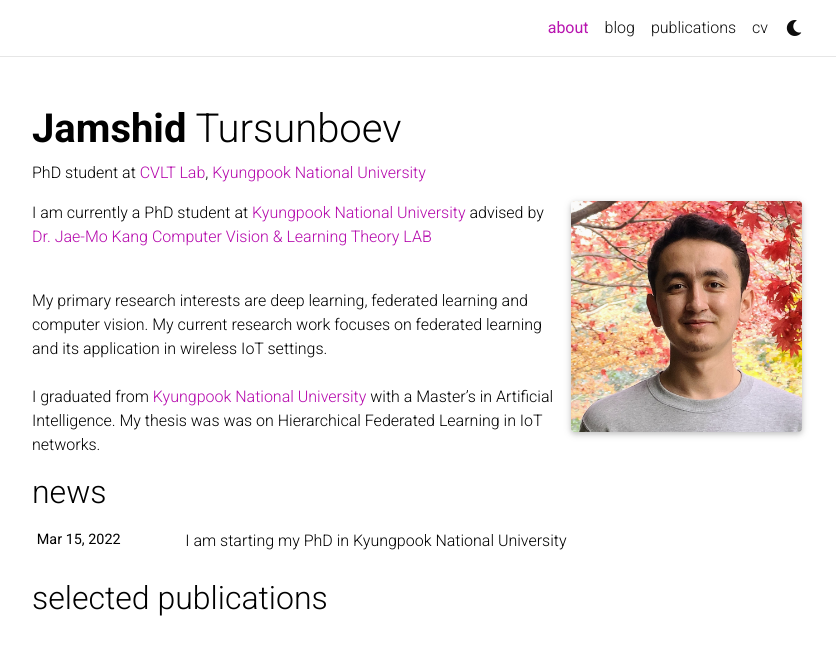
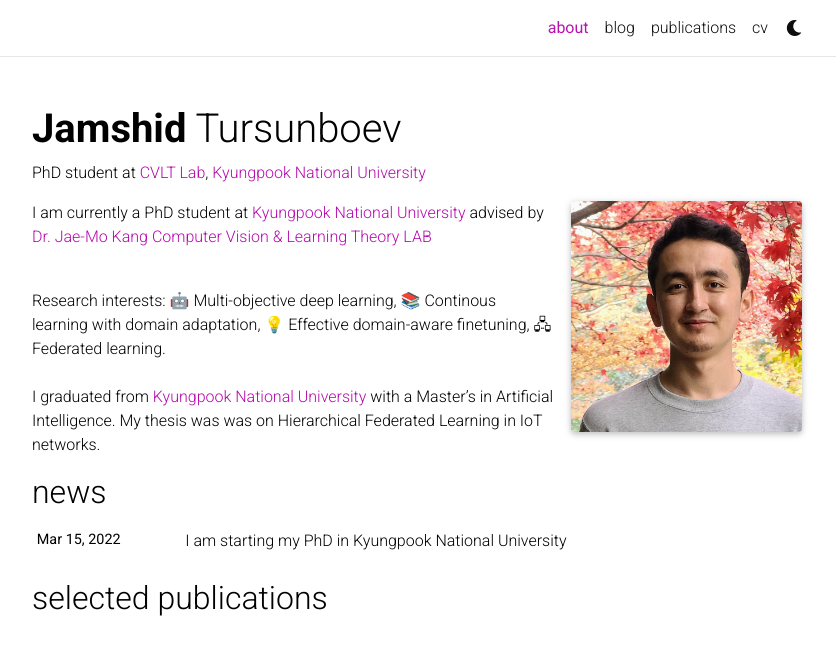
Before and after one commit to gladuz/gladuz.github.io, a Jekyll site: the page built from _pages/about.md, in a window 1280 px wide and 934 px high, cut to the strip 0-645 px from the top of the window. Shown: the whole strip, without its empty margins (223-1059 px from the left). Built offline with Jekyll 4.4.1, drawn with Linux system fonts in a browser that asks for light colours; full-size pictures stand in for the smaller copies a plugin makes; comment, search, counter and statistics services are not loaded; a style sheet for code colours, icons or effects is not loaded.

Commit message:
Change research interests

```diff
--- a/_pages/about.md
+++ b/_pages/about.md
@@ -17,6 +17,6 @@ social: true  # includes social icons at the bottom of the page
 I am currently a PhD student at [Kyungpook National University](https://en.knu.ac.kr) advised by [Dr. Jae-Mo Kang](https://sites.google.com/site/knuaislab/professor) [Computer Vision & Learning Theory LAB](https://sites.google.com/view/jmkang)
 <br><br>
 
-My primary research interests are deep learning, federated learning and computer vision. My current research work focuses on federated learning and its application in wireless IoT settings.
+Research interests: 🤖 Multi-objective deep learning, 📚 Continous learning with domain adaptation, 💡 Effective domain-aware finetuning, 🖧 Federated learning.
 <br><br>
 I graduated from [Kyungpook National University](https://en.knu.ac.kr) with a Master's in Artificial Intelligence. My thesis was was on Hierarchical Federated Learning in IoT networks.
```
